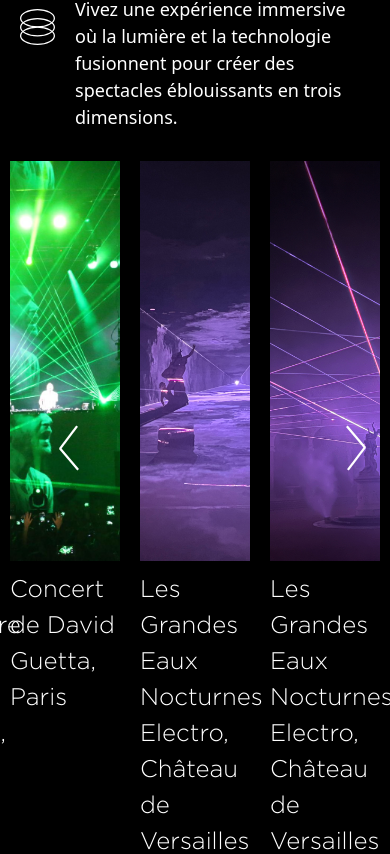
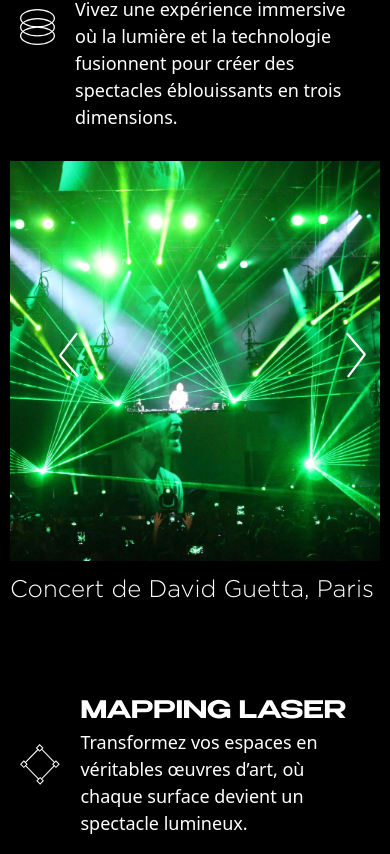
Before and after one commit to Romainbocquet/laser-art-show, a Next.js app: page / in a window 390 px wide. Shown: the part 7330-8184 px from the top of the page. Built offline with nearby package versions, Linux system fonts and the light colour scheme.

Commit message:
fix carousel mobile

```diff
--- a/app/components/ImageSlider/ImageSlider.tsx
+++ b/app/components/ImageSlider/ImageSlider.tsx
@@ -66,7 +66,17 @@
     centerPadding: "5%",
     adaptiveHeight: false,
     nextArrow: <NextArrow />,
-    prevArrow: <PrevArrow />
+    prevArrow: <PrevArrow />,
+    responsive: [
+      {
+        breakpoint: 768,
+        settings: {
+          slidesToShow: 1,
+          slidesToScroll: 1,
+          initialSlide: 1
+        }
+      },
+    ],
   };
 
   return (
```
